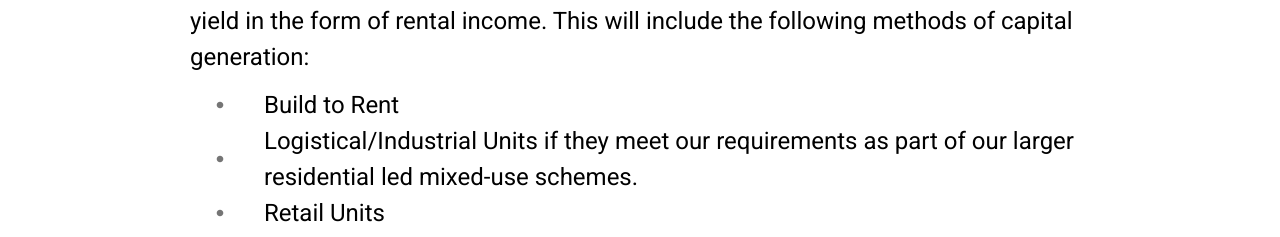
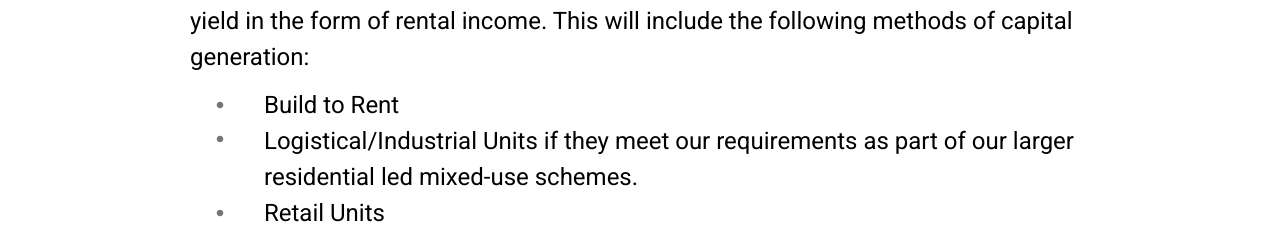
Before and after one commit to alamerton/Lydiard-Capital, a React (Create React App) app: page / in a window 1280 px wide. Shown: the part 6341-6578 px from the top of the page. Built offline with nearby package versions, Linux system fonts and the light colour scheme.

Commit message:
Aligned logistical/industrial bullet icon with the first line of the text

```diff
--- a/src/components/InvestmentArmComponent.tsx
+++ b/src/components/InvestmentArmComponent.tsx
@@ -123,9 +123,24 @@ class InvestmentArmComponent extends Component {
                 Build to Rent
               </Typography>
             </ListItem>
-            <ListItem style={{ paddingTop: 0, paddingBottom: 0 }}>
+            <ListItem
+              style={{
+                paddingTop: 0,
+                paddingBottom: 0,
+                alignItems: "flex-start",
+              }}
+            >
               <ListItemIcon>
-                <CircleSharpIcon style={{ height: "0.5rem" }} />
+                <CircleSharpIcon
+                  sx={{
+                    height: "0.5rem",
+                    position: "relative",
+                    top: {
+                      xs: "0.5rem",
+                      sm: "0.75rem",
+                    },
+                  }}
+                />
               </ListItemIcon>
               <Typography
                 sx={{
```
